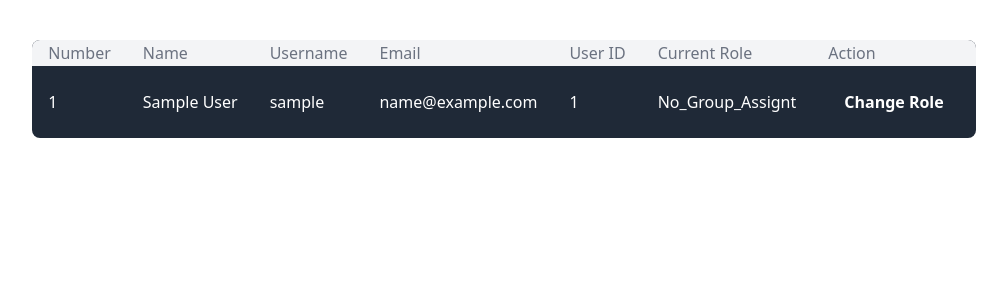
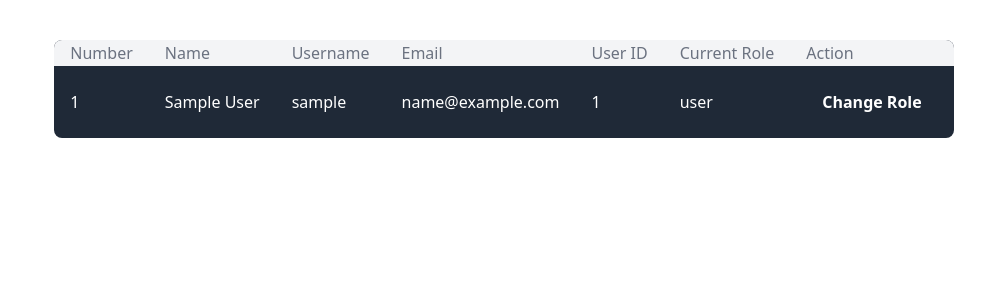
Before and after one commit to S-I-PRANTO/django-Assigment--1, a Django app: page /AdminuserList/ in a window 1280 px wide. Shown: the part 72-372 px from the top of the page, without its empty margins (136-1143 px from the left). Run offline with Django 5.2, Linux system fonts and the light colour scheme; the visitor is signed in with stand-in values (Sample User, id 1); data comes from the database, SQL or seed files in the repository.

Commit message:
latest update

```diff
--- a/user/templates/admin/userList.html
+++ b/user/templates/admin/userList.html
@@ -56,7 +56,7 @@
           <td class="px-4 py-6 whitespace-nowrap">{{user.username}} </td>
           <td class="px-4 py-6 whitespace-nowrap">{{user.email}} </td>
           <td class="px-4 py-6 whitespace-nowrap">{{user.id}} </td>
-          <td class="px-4 py-6 whitespace-nowrap">{{user.groups_name | default:"No_Group_Assignt"}}</td>
+          <td class="px-4 py-6 whitespace-nowrap">{{user.groups.first.name | default:"No_Group_Assignt"}}</td>
           <td class="px-4 py-6 whitespace-nowrap">
             <a
               href="{% url 'assingRole' user.id %}"
```
Also changed, not shown: media/imges/Ramadan2026_8WMmzRR.png (added), media/imges/ai.png (added), media/imges/business.png (added), media/imges/education.png (added), media/imges/health.png (added), media/imges/islamic.png (added).
